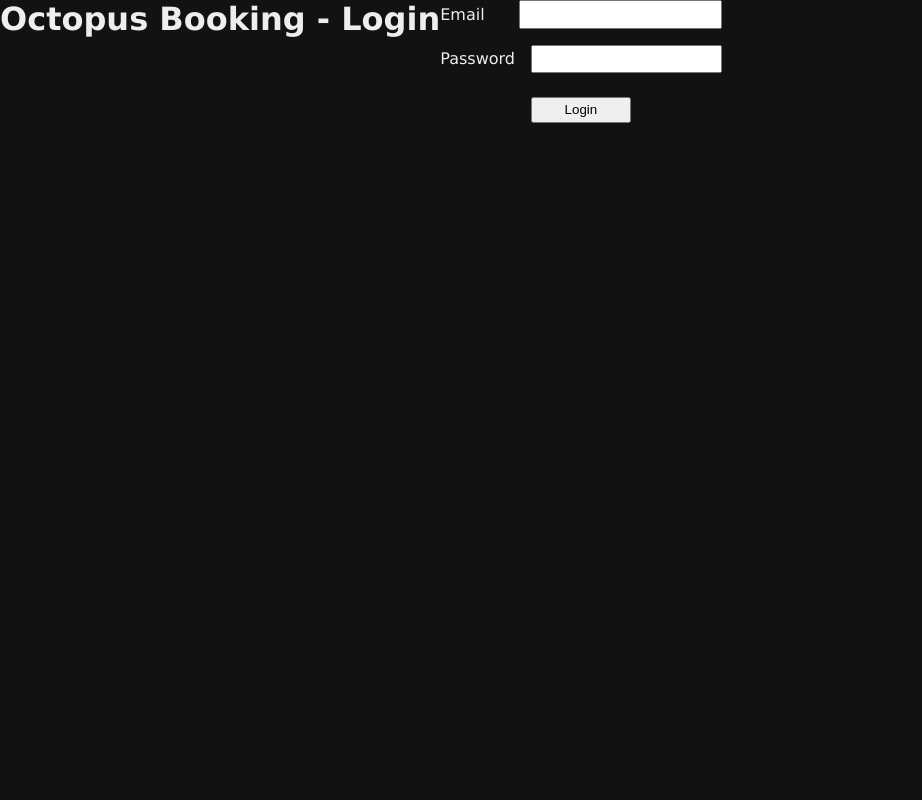
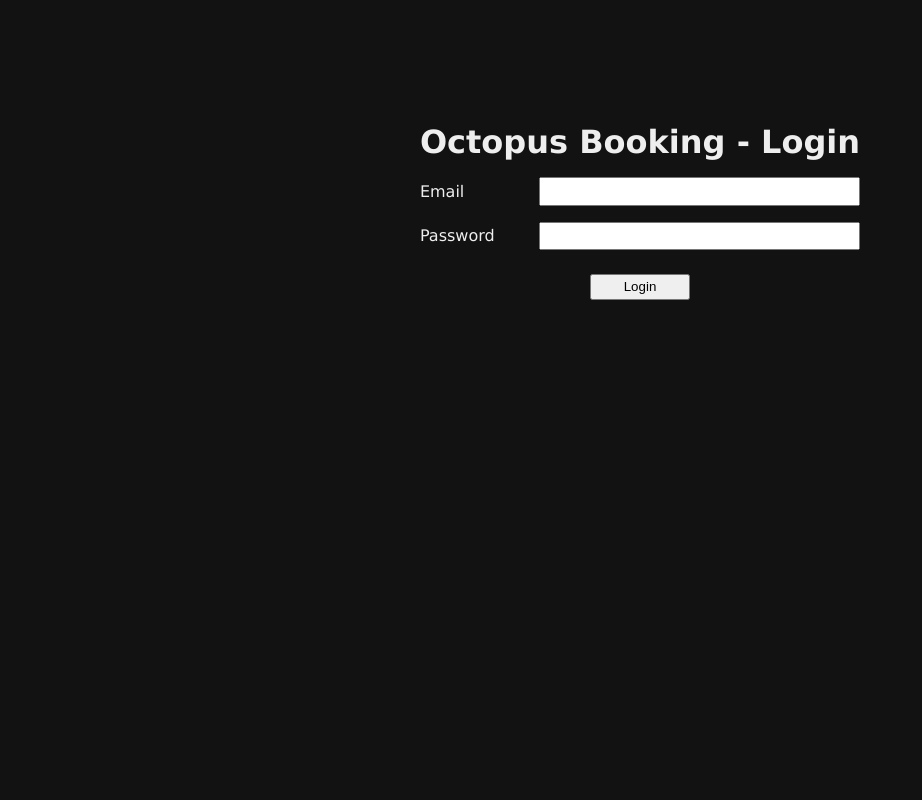
Before and after one commit to davlin0222/octopus-booking, a PHP site: page /pages/login.php in a window 1280 px wide. Shown: the whole page, without its empty margins (0-922 px from the left). Run offline with PHP 8.4, Linux system fonts and the light colour scheme; style sheets or scripts are compiled from the project's sources.

Commit message:
Fix login styling

```diff
--- a/assets/css/dist/login-form.css
+++ b/assets/css/dist/login-form.css
@@ -1,6 +1,7 @@
 .login-form {
   display: flex;
   flex-direction: column;
+  height: 500px;
 }
 
 .login-form__input-group {
--- a/components/login-form/login-form.scss
+++ b/components/login-form/login-form.scss
@@ -1,6 +1,7 @@
 .login-form {
     display: flex;
     flex-direction: column;
+    height: 500px;
 }
 
 .login-form__input-group {
--- a/pages/login.php
+++ b/pages/login.php
@@ -13,10 +13,10 @@
 
 <body>
     <div class="page">
-
-        <h1 class="heading">Octopus Booking - Login</h1>
-
-        <?php include("../components/login-form/login-form.php") ?>
+        <main class="page__main">
+            <h1 class="heading">Octopus Booking - Login</h1>
+            <?php include("../components/login-form/login-form.php") ?>
+        </main>
     </div>
 </body>
 
```
Also changed, not shown: 1 other file.
